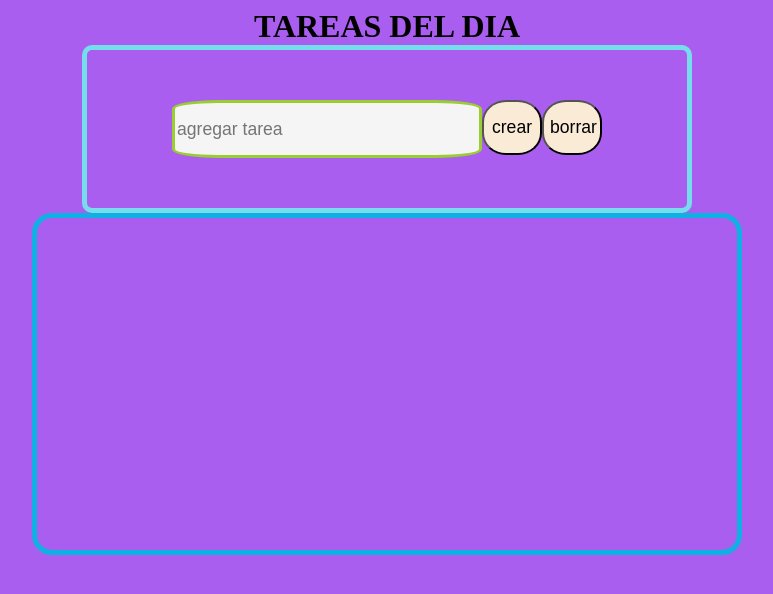
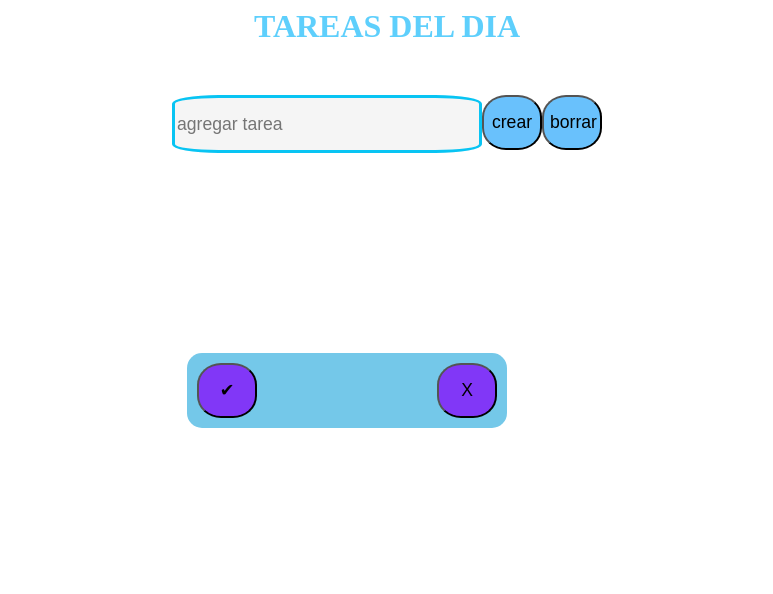
Before and after one commit to Mateocheveri/javascript-2875290, a plain HTML site: page 4-lista-de-tareas/index.html in a window 1280 px wide. Both pictures are taken after a click on the button "crear". Shown: the whole page, without its empty margins (253-1026 px from the left). Drawn offline with Linux system fonts and the light colour scheme.

Commit message:
lista de tarea completada

```diff
--- a/4-lista-de-tareas/app.js
+++ b/4-lista-de-tareas/app.js
@@ -1,27 +1,56 @@
-const input = document.querySelector('.input')
+const input = document.querySelector('#input');
 const btncrear = document.querySelector('#btncrear');
 const btnborrar = document.querySelector('#btnborrar');
-const container = document.querySelector('.container');
-const lista  = document.querySelector('#lista')
+const main = document.querySelector('.container');
+const lista  = document.querySelector('#lista');
 let n = 0;
-
-function crear(){
-    const tarjeta = document.createElement('li');
-
-    tarjeta.innerText = '';
-    tarjeta.classList.add('lista li');
-    input.value = tarjeta;
 
 
 
+function crear (){
+    const lista = document.createElement("div");
+    lista.classList.add("lista");
+    main.appendChild(lista);
 
-    container.appendChild(tarjeta);
-    console.log(tarjeta);
+    const tachar = document.createElement("button");
+    tachar.innerText = "✔";
+    tachar.classList.add("tachar");
+    lista.appendChild(tachar);
+
+    const text = document.createElement("p")
+    text.innerText = input.value;
+    lista.appendChild(text);
+    console.log(input.value)
+
+    const eliminar = document.createElement("button");
+    eliminar.innerText = "X";
+    eliminar.classList.add("eliminar");
+    lista.appendChild(eliminar);
+
+
+    input.value = "";
 }
 
+function BorrarPantalla(){
+    main.innerHTML = "";
+    n =1;
+}
 
+function Borrar(e){
 
+    if(e.target.innerText === "X"){
+        main.removeChild(e.target.parentElement);
+    }
+}
 
+ function tachar(e){
 
+    if(e.target.innerText === "✔"){
+        e.target.parentElement.style.textDecorationLine = "line-through"
+    }
+}
 
-btncrear.addEventListener('click', crear);
+btncrear.addEventListener("click", crear);
+btnborrar.addEventListener("click", BorrarPantalla);
+main.addEventListener("click", Borrar);
+main.addEventListener("click", tachar);
--- a/4-lista-de-tareas/index.html
+++ b/4-lista-de-tareas/index.html
@@ -18,17 +18,14 @@
         <button id="btnborrar">borrar</button>
     </div>
 
-
-
     <main class="container">
-        <ul id="lista">
-           <!--  <li>
-                <i class="far fa-circle co" data="realizado" id="0"></i>
+        <div>
+            <!-- <li class="lista">
+                <i class="far fa-circle co" data="realizado"></i>
                 <p class="text">tarea de español o ingles</p>
-                <i class="fa-solid fa-rectangle-xmark" data="eliminar" id="0"></i>
-
+                <i class="fa-solid fa-rectangle-xmark" data="eliminar"></i>
             </li>  -->
-        </ul>
+        </div>
     </main>
 
 
--- a/4-lista-de-tareas/style.css
+++ b/4-lista-de-tareas/style.css
@@ -1,11 +1,12 @@
 body{
-    background-color: rgba(141, 39, 236, 0.74);
+    background-color: rgb(255, 255, 255);
 }
 
 h1{
     display: flex;
     margin: auto;
     justify-content: center;
+    color: rgb(94, 207, 252);
 }
 
 .listarea{
@@ -15,47 +16,57 @@ h1{
     margin: auto;
     justify-content: center;
     border-radius:10px;
-    border: 5px solid rgb(117, 221, 235);
+    /* border: 5px solid rgb(117, 221, 235); */
 }
 #input{
     width: 300px;
     height: 50px;
     border-radius: 15%;
-    border: 3px solid yellowgreen;
+    border: 3px solid rgb(8, 196, 243);
     background-color: whitesmoke;
     font-size: 1.1rem;
-    color: blue;
+    color: rgb(9, 29, 41);
 
 }
 #btncrear{
     width: 60px;
     height: 55px;
     border-radius: 40%;
-    background-color:antiquewhite;
+    background-color:rgb(105, 193, 252);
     cursor: pointer;
     font-size: 1.1rem;
 }
- #btnborrar{
+#btncrear:hover{
+    background-color:rgb(158, 209, 243);
+    color: rgb(155, 154, 245);
+}
+
+#btnborrar{
     width: 60px;
     height: 55px;
     border-radius: 40%;
-    background-color:antiquewhite;
+    background-color:rgb(105, 193, 252);
     cursor: pointer;
     font-size: 1.1rem;
 }
+#btnborrar:hover{
+    background-color:rgb(158, 209, 243);
+    color: rgb(155, 154, 245);
+}
+
 
 .container{
     width: 400px;
     padding: 150px;
-    display: flex;
+    display: block;
     margin: auto;
     justify-content: center;
     border-radius:20px 20px ;
-    border: 5px solid rgb(15, 177, 226);
+    /* border: 5px solid  rgb(15, 177, 226) ; */
 }
 
 
-#lista li{
+.lista{
     display: flex;
     background: rgb(116, 200, 233);
     width: 300px;
@@ -63,4 +74,23 @@ h1{
     padding: 10px;
     align-items: center;
     justify-content: space-between;
+    margin-bottom: 5px;
 }
+
+.eliminar{
+    width: 60px;
+    height: 55px;
+    border-radius: 40%;
+    background-color: rgb(129, 55, 247);
+    cursor: pointer;
+    font-size: 1.1rem;
+}
+
+.tachar{
+    width: 60px;
+    height: 55px;
+    border-radius: 40%;
+    background-color:rgb(129, 55, 247);
+    cursor: pointer;
+    font-size: 1.1rem;
+}
```
